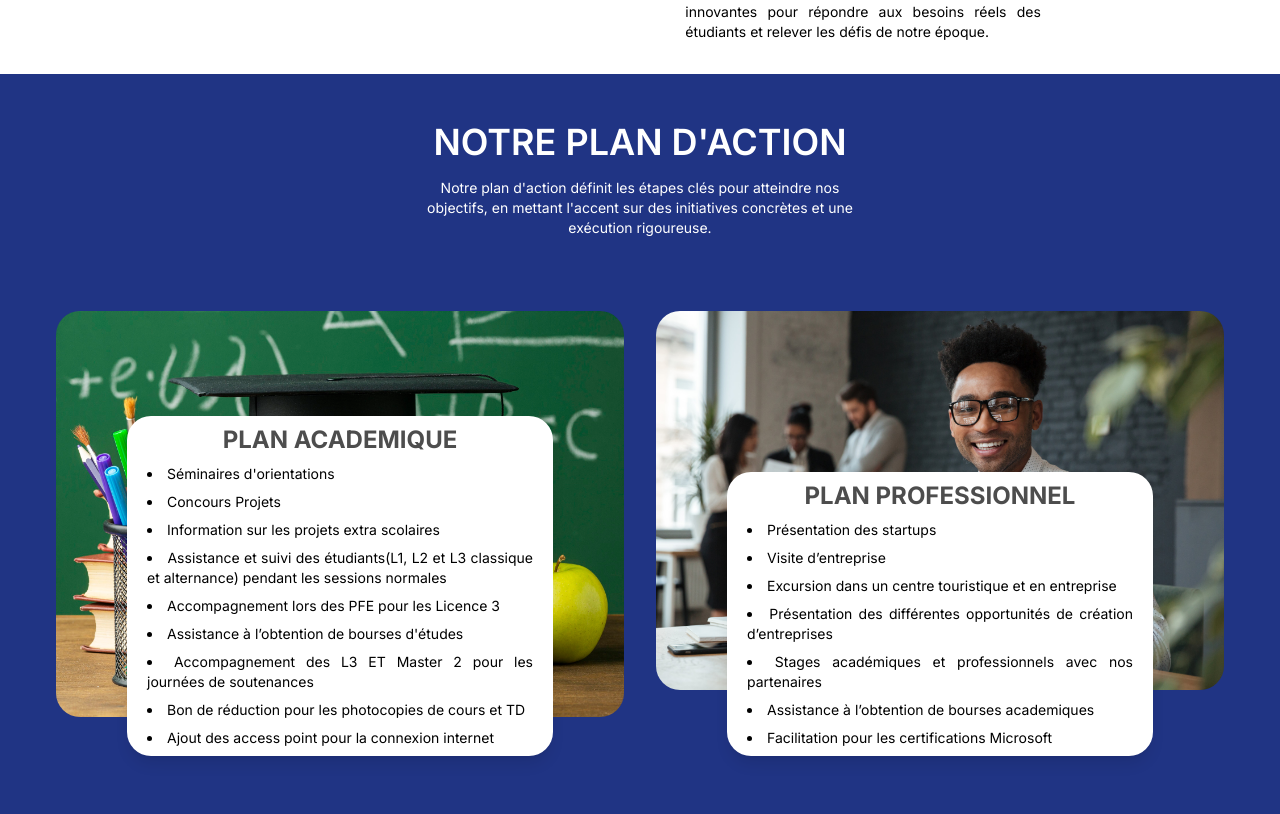
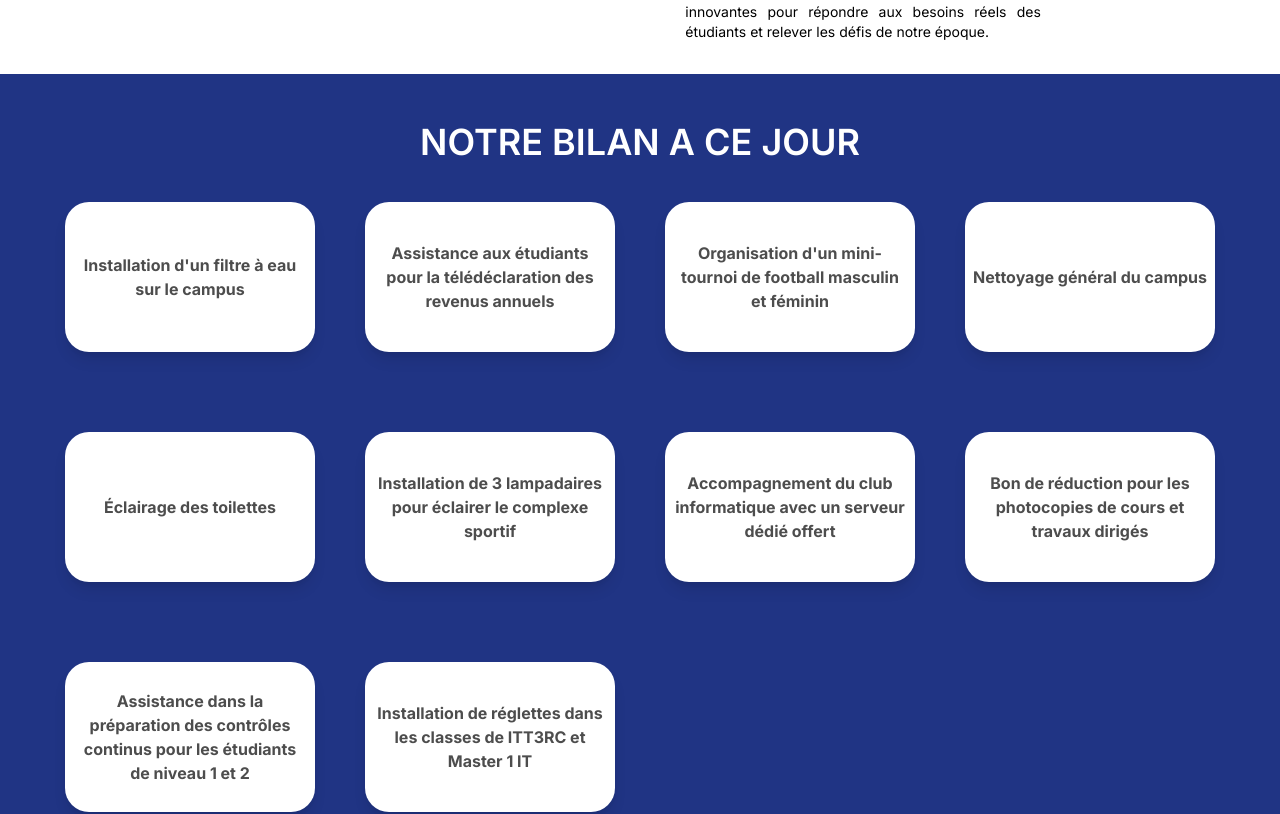
Before and after one commit to sikapal/legacy, a React (Vite) app: page / in a window 1280 px wide. Shown: the part 1422-2236 px from the top of the page. Built offline with nearby package versions, Linux system fonts and the light colour scheme.

Commit message:
bilan added

```diff
--- a/src/components/OurServices.jsx
+++ b/src/components/OurServices.jsx
@@ -28,23 +28,78 @@ const imageVariants = (duration) => ({
 const OurServices = () => {
 
     const services = [
-        { id: 1, Title: "PLAN ACADEMIQUE", action1: "Séminaires d'orientations",action2:"Concours Projets",action3:"Information sur les projets extra scolaires",action4:"Assistance et suivi des étudiants(L1, L2 et L3 classique et alternance) pendant les sessions normales ",action5:"Accompagnement lors des PFE pour les Licence 3 ",action6:"Assistance à l’obtention de bourses d'études",action7:"Accompagnement des L3 ET Master 2 pour les journées de soutenances",actions8:"Bon de réduction pour les photocopies de cours et TD",actions9:"Ajout des access point pour la connexion internet" ,image: service1 },
-        { id: 2, Title: "PLAN PROFESSIONNEL", action1: "Présentation des startups",action2:"Visite d’entreprise",action3:"Excursion dans un centre touristique et en entreprise",action4:"Présentation des différentes opportunités de création d’entreprises",action5:"Stages académiques et professionnels avec nos partenaires",action6:"Assistance à l’obtention de bourses academiques",action7:"Facilitation pour les certifications Microsoft", image: service2 },
+        { id: 1, Title: "PLAN ACADEMIQUE", action1: "Séminaires d'orientations", action2: "Concours Projets", action3: "Information sur les projets extra scolaires", action4: "Assistance et suivi des étudiants(L1, L2 et L3 classique et alternance) pendant les sessions normales ", action5: "Accompagnement lors des PFE pour les Licence 3 ", action6: "Assistance à l’obtention de bourses d'études", action7: "Accompagnement des L3 ET Master 2 pour les journées de soutenances", actions8: "Bon de réduction pour les photocopies de cours et TD", actions9: "Ajout des access point pour la connexion internet", image: service1 },
+        { id: 2, Title: "PLAN PROFESSIONNEL", action1: "Présentation des startups", action2: "Visite d’entreprise", action3: "Excursion dans un centre touristique et en entreprise", action4: "Présentation des différentes opportunités de création d’entreprises", action5: "Stages académiques et professionnels avec nos partenaires", action6: "Assistance à l’obtention de bourses academiques", action7: "Facilitation pour les certifications Microsoft", image: service2 },
 
-        { id: 3, Title: "PLAN SOCIO-CULTUREL", action1: "Journée porte ouverte",action2:"Journée culturelle",action3:"Valorisation des différents clubs à travers nos partenaires",action4:"Organisation des journées campus propres",action5:"Conférence sur les TICs, le numérique et les innovations.",action6:"Visite d’un site culturelle ",action7:"Bal de fin d’année ",action8:"Changement de rideaux dans les salles de classe", image: service3 },
+        { id: 3, Title: "PLAN SOCIO-CULTUREL", action1: "Journée porte ouverte", action2: "Journée culturelle", action3: "Valorisation des différents clubs à travers nos partenaires", action4: "Organisation des journées campus propres", action5: "Conférence sur les TICs, le numérique et les innovations.", action6: "Visite d’un site culturelle ", action7: "Bal de fin d’année ", action8: "Changement de rideaux dans les salles de classe", image: service3 },
 
-         { id: 4, Title: "PLAN SPORTIF", action1: "Coupe du directeur  (homme et femme) ",action2:"Championnat de Football masculin",action3:"Championnat de football Féminin",action4:"Organisation des matchs inter-écoles.",action5:"Championnat de basketball",action6:"Accompagnement aux qualifications pour le jeux universitaires ",action7:"Organisation d'un championnat d'échecs et de dames", image: service4 },
+        { id: 4, Title: "PLAN SPORTIF", action1: "Coupe du directeur  (homme et femme) ", action2: "Championnat de Football masculin", action3: "Championnat de football Féminin", action4: "Organisation des matchs inter-écoles.", action5: "Championnat de basketball", action6: "Accompagnement aux qualifications pour le jeux universitaires ", action7: "Organisation d'un championnat d'échecs et de dames", image: service4 },
 
     ]
+
+    const bilans = [
+
+            { id: 1, Title: "Installation d'un filtre à eau sur le campus", image: service3 },
+            { id: 2, Title: "Assistance aux étudiants pour la télédéclaration des revenus annuels", image: service3 },
+            { id: 3, Title: "Organisation d'un mini-tournoi de football masculin et féminin", image: service3 },
+            { id: 4, Title: "Nettoyage général du campus", image: service3 },
+            { id: 5, Title: "Éclairage des toilettes", image: service3 },
+            { id: 6, Title: "Installation de 3 lampadaires pour éclairer le complexe sportif", image: service3 },
+            { id: 7, Title: "Accompagnement du club informatique avec un serveur dédié offert", image: service3 },
+            { id: 8, Title: "Bon de réduction pour les photocopies de cours et travaux dirigés", image: service3 },
+            { id: 9, Title: "Assistance dans la préparation des contrôles continus pour les étudiants de niveau 1 et 2", image: service3 },
+            { id: 10, Title: "Installation de réglettes dans les classes de ITT3RC et Master 1 IT", image: service3 },
+        ]
+
     return (
         <div className='px-4 lg:px-14 max-w-screen-2xl mx-auto my-12' id='service'>
+
+            <div className='text-center md:w-1/2 mx-auto'>
+
+                <h2
+                    whileInView={{ opacity: 1, y: 0 }}
+                    initial={{ opacity: 0, y: -200 }}
+                    transition={{ duration: 1.5 }}
+
+                    className='text-4xl text-white  mb-8 md:mb-4 font-semibold'>
+                    NOTRE BILAN A CE JOUR
+                </h2>
+            </div>
+
+            {/*Bilan*/}
+
+            <div className='grid lg:grid-cols-4 sm:grid-cols-1 grid-cols-1 gap-8 justify-center'>
+    {
+        bilans.map(bilan =>
+            <motion.div
+                whileInView={{ opacity: 1, x: 0 }}
+                initial={{ opacity: 0, x: -100 }}
+                transition={{ duration: 2 }}
+                key={bilan.id}
+                className='mx-auto mb-6 cursor-pointer mt-6'
+            >
+                <div
+                    className='text-center bg-white shadow-lg rounded-3xl px-2 flex items-center justify-center'
+                    style={{ width: '250px', height: '150px' }}
+                >
+                    <h3 className=' my-2 font-bold text-neutralDGrey'>{bilan.Title}</h3>
+
+                </div>
+            </motion.div>
+        )
+    }
+</div>
+
+
+
+
             <div className='text-center md:w-1/2 mx-auto'>
                 <h2
                     whileInView={{ opacity: 1, y: 0 }}
                     initial={{ opacity: 0, y: -200 }}
                     transition={{ duration: 1.5 }}
 
-                    className='text-4xl text-white  mb-36 md:mb-4 font-semibold'>
+                    className='text-4xl text-white mt-4  mb-36 md:mb-4 font-semibold'>
                     NOTRE PLAN D'ACTION
                 </h2>
                 <motion.p
@@ -78,7 +133,7 @@ const OurServices = () => {
                                 src={service.image} alt="service-img" className='ml-auto rounded-3xl' />
                             <div
 
-                            className='text-center px-5 bg-white shadow-lg rounded-3xl md:w-3/4 mx-auto  items-center justify-center absolute left-0
+                                className='text-center px-5 bg-white shadow-lg rounded-3xl md:w-3/4 mx-auto  items-center justify-center absolute left-0
                                          right-0 -bottom-8'>
                                 <h3 className='text-2xl my-2 font-bold text-neutralDGrey '>{service.Title}</h3>
 
@@ -98,6 +153,7 @@ const OurServices = () => {
                 }
             </div>
         </div>
+
     )
 }
 
```
